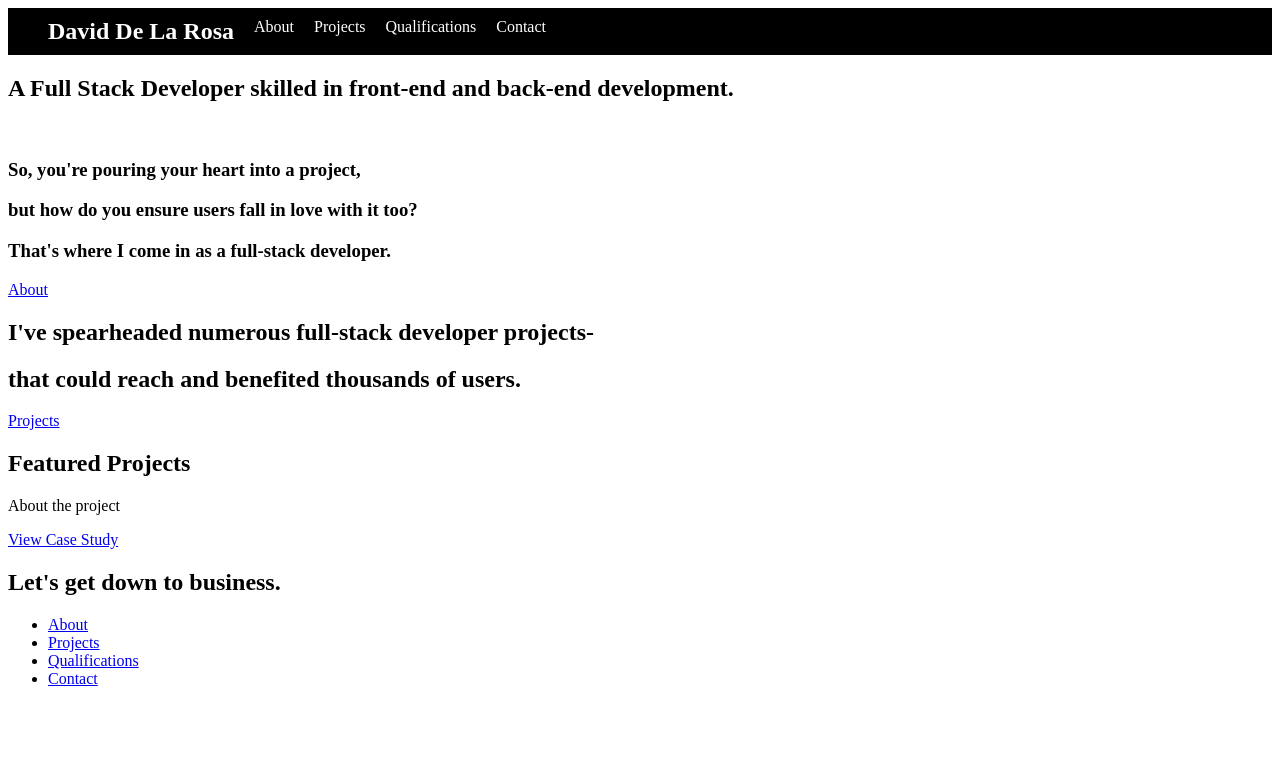
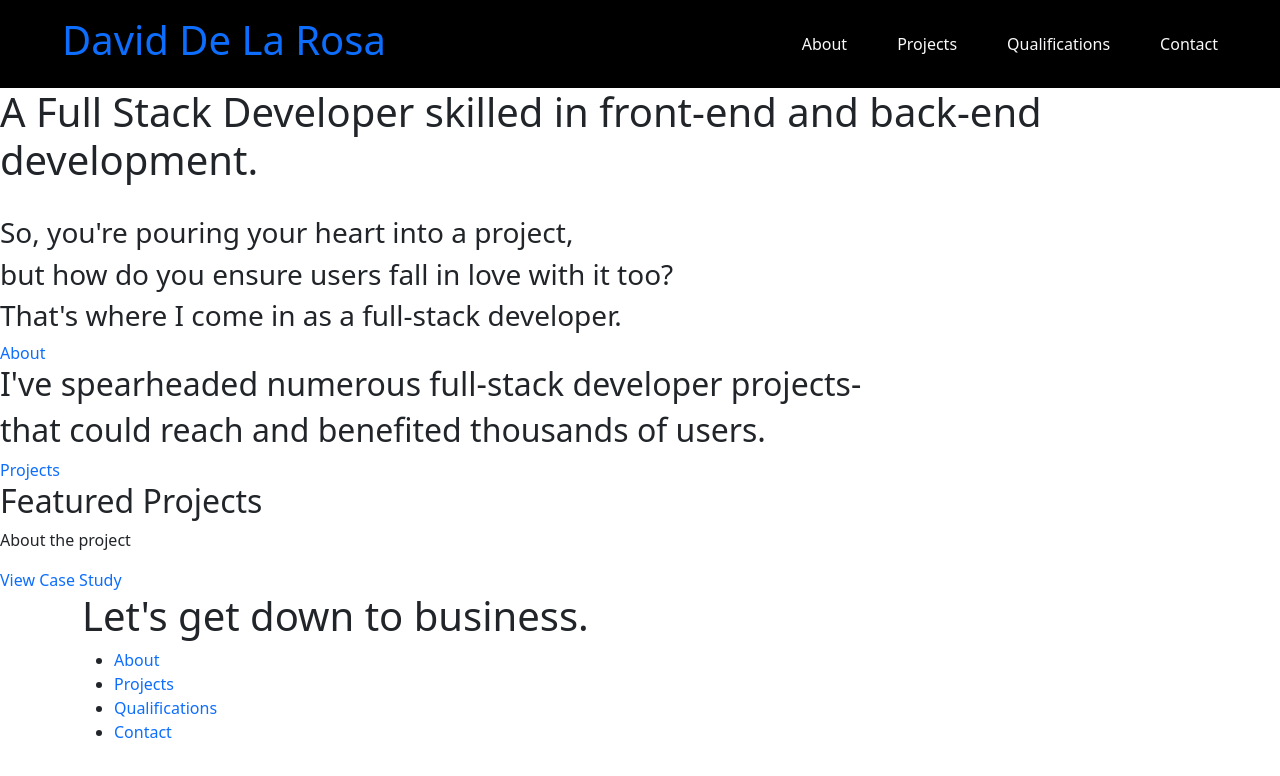
Before and after one commit to daviddelarosa210/NewReactPortfolio, a React (Vite) app: page / in a window 1280 px wide. Shown: the top 776 px of the page. Built offline with nearby package versions, Linux system fonts and the light colour scheme.

Commit message:
added more CSS to header and added bootstrap for adaptability

```diff
--- a/package.json
+++ b/package.json
@@ -11,6 +11,7 @@
     "preview": "vite preview"
   },
   "dependencies": {
+    "bootstrap": "^5.3.3",
     "react": "^18.2.0",
     "react-dom": "^18.2.0",
     "react-router-dom": "^5.3.0"
--- a/src/components/Header.jsx
+++ b/src/components/Header.jsx
@@ -1,17 +1,23 @@
-// components/Header.jsx
 import React from 'react';
 import { Link } from 'react-router-dom';
+import 'bootstrap/dist/css/bootstrap.min.css';
 
 const Header = () => {
   return (
-    <header id='header'>
-      <nav>
-        <h1 className='name-header'>  <Link to="/">David De La Rosa</Link></h1>
-        <Link className='about-header' to="/about">About</Link>
-        <Link className='projects-header' to="/projects">Projects</Link>
-        <Link className='qualifications-header' to="/qualifications">Qualifications</Link>
-        <Link className='contact-header' to="/contact">Contact</Link>
-      </nav>
+    <header id='header' className="container-fluid bg-black text-light py-3">
+      <div className="row align-items-center">
+        <div className="col-md-6 col-sm-12">
+          <h1 className='name-header'><Link to="/">David De La Rosa</Link></h1>
+        </div>
+        <nav className="col-md-6 col-sm-12 text-md-right text-sm-center mt-md-0 mt-sm-3">
+          <ul className="list-inline mb-0">
+            <li className="list-inline-item mr-md-3"><Link className='about-header text-light' to="/about">About</Link></li>
+            <li className="list-inline-item mr-md-3"><Link className='projects-header text-light' to="/projects">Projects</Link></li>
+            <li className="list-inline-item mr-md-3"><Link className='qualifications-header text-light' to="/qualifications">Qualifications</Link></li>
+            <li className="list-inline-item"><Link className='contact-header text-light' to="/contact">Contact</Link></li>
+          </ul>
+        </nav>
+      </div>
     </header>
   );
 };
--- a/src/index.css
+++ b/src/index.css
@@ -1,28 +1,22 @@
-/* Header.css */
-#header {
-    display: flex;
-    justify-content: space-between;
-    align-items: center;
-    padding: 10px 20px; /* Adjust padding as needed */
-    background-color: black; /* Example background color */
-    color: #fff; /* Example text color */
-  }
+a{
+    text-decoration: none; /* Remove underline from links */
+}
 
-  .name-header {
-    margin: 0; /* Remove default margin */
-  }
+/* Header */
+\#header{
 
-  nav {
-    display: flex;
-  }
+}
 
-  nav a {
-    margin-left: 20px; /* Adjust spacing between links */
-    color: #fff; /* Example link color */
-    text-decoration: none; /* Remove underline from links */
-  }
+.list-inline{
+    text-align: right;
+    margin-right: 50px;
 
-  /* Optionally, you can add hover effects to the links */
-  nav a:hover {
-    text-decoration: underline; /* Add underline on hover */
-  }
+}
+
+.list-inline-item:not(:last-child) {
+    margin-right: 50px;
+}
+
+.name-header{
+    margin-left: 50px;
+}
```
Also changed, not shown: 6 other files (tests, documents, lock files or other folders).
